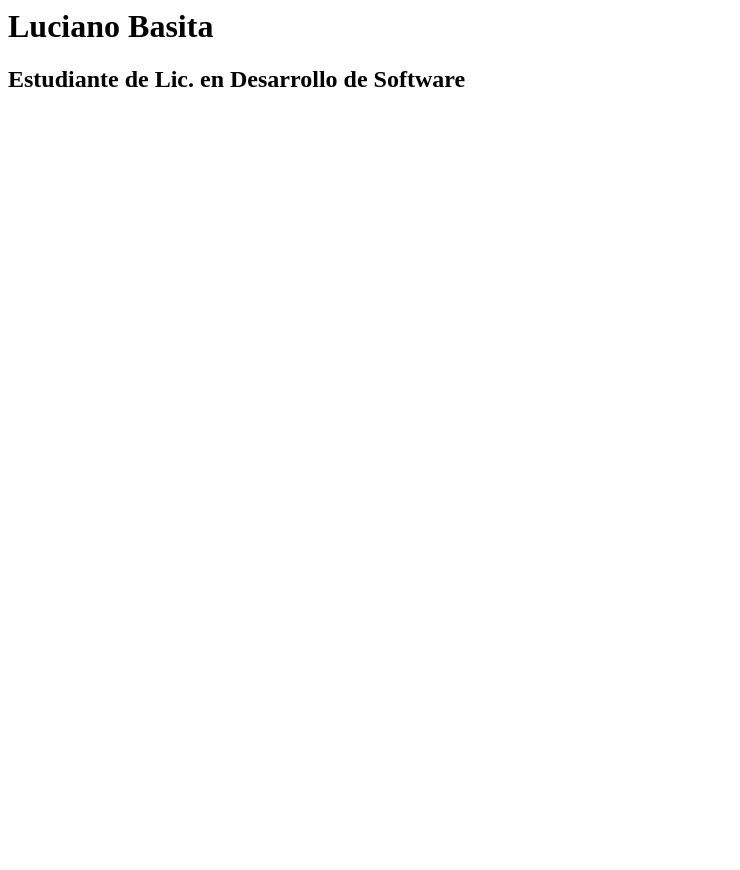
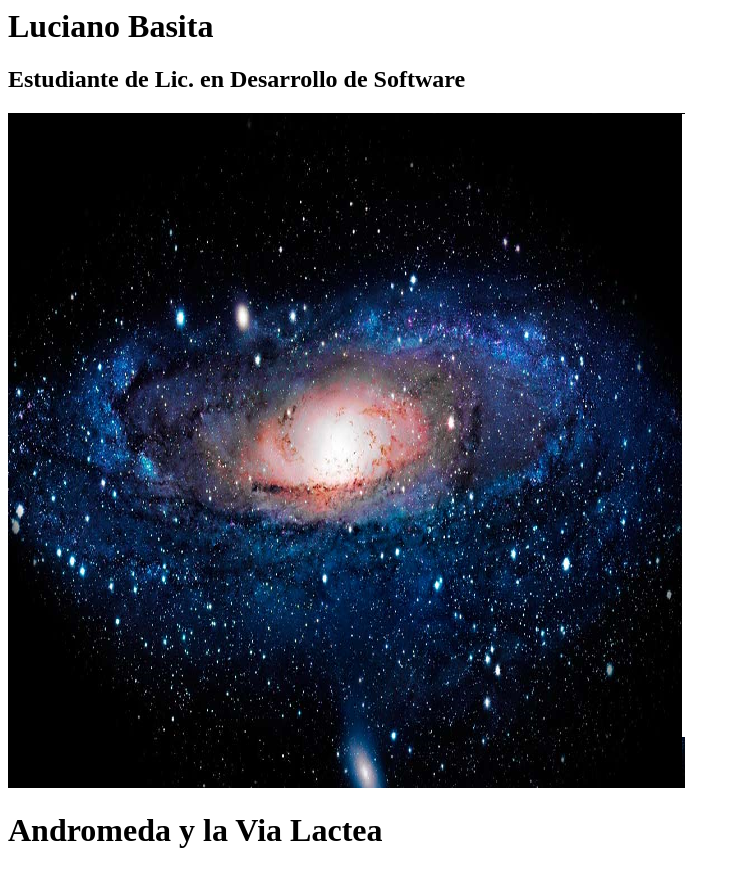
Before and after one commit to 2022-SEMII-DESIV-G1/batista-luciano, a plain HTML site: page lab2/laboratorio 2.html in a window 1280 px wide. Shown: the whole page, without its empty margins (0-740 px from the left). Before the commit the page ends 800 px from the top, so only its background shows below. Drawn offline with Linux system fonts and the light colour scheme.

Commit message:
termino de completar el codigo

```diff
--- a/lab2/laboratorio 2.html
+++ b/lab2/laboratorio 2.html
@@ -2,6 +2,10 @@
     <body>
         <h1>Luciano Basita</h1>
         <h2>Estudiante de Lic. en Desarrollo de Software</h2>
-        <a href=""></a>
+        <a href="https://github.com/2022-SEMII-DESIV-G1/batista-luciano.git"></a>
+        <p>
+            <img src="andromeda y la via lactea.png">
+            <h1>Andromeda y la Via Lactea</h1>
+        </p>
     </body>
 </html>
```
Also changed, not shown: lab2/andromeda y la via lactea.png (added).
